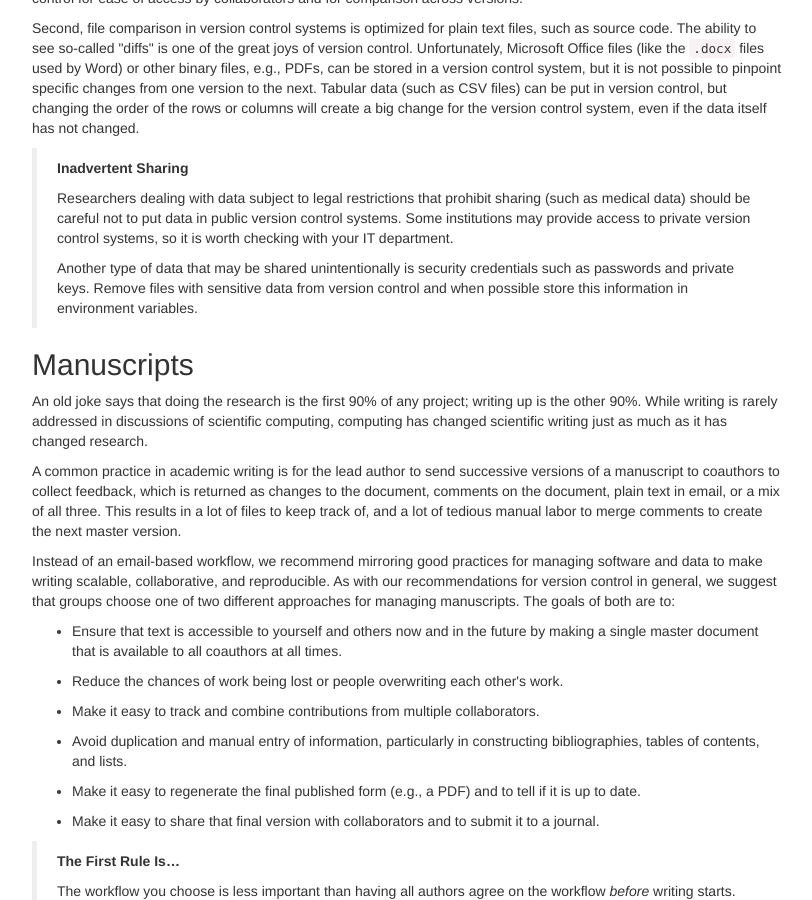
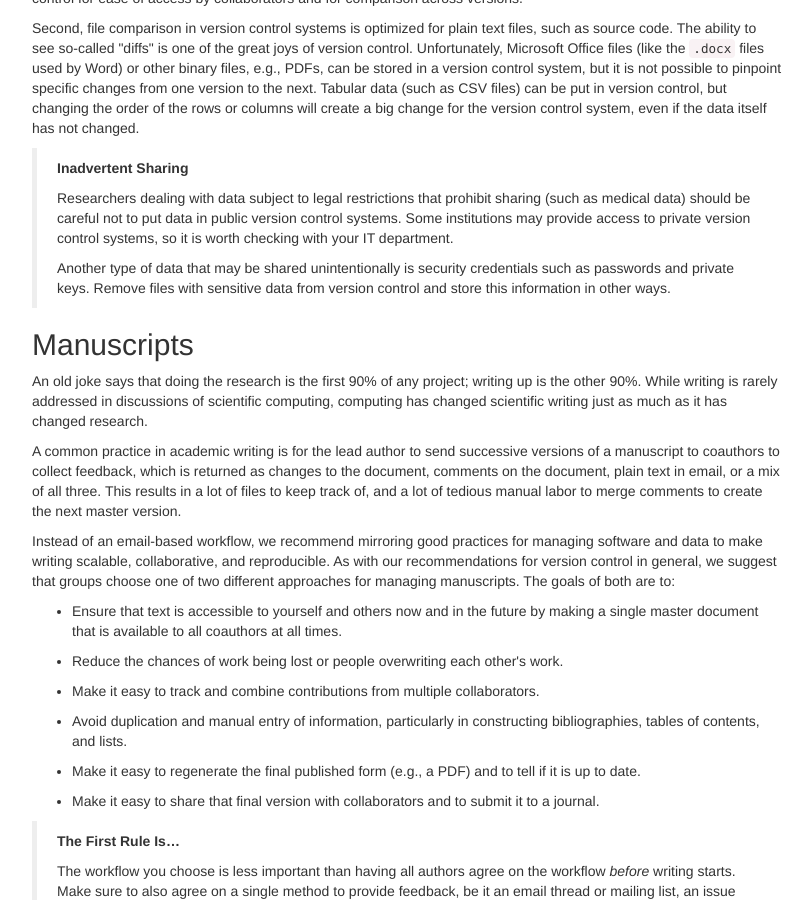
Before and after one commit to swcarpentry/good-enough-practices-in-scientific-computing, a Jekyll site: the page built from index.md, in a window 1280 px wide and 900 px high, scrolled down 9658 px. Shown: the whole window, without its empty margins (233-1045 px from the left). Built offline with Jekyll 4.4.1, drawn with Linux system fonts in a browser that asks for light colours; some of the changed text lies outside the part shown.

Commit message:
Addressing @beroe's comments

```diff
--- a/index.md
+++ b/index.md
@@ -753,8 +753,8 @@ for the version control system, even if the data itself has not changed.
 >
 > Another type of data that may be shared unintentionally is security
 > credentials such as passwords and private keys. Remove files with
-> sensitive data from version control and when possible store this
-> information in environment variables.
+> sensitive data from version control and store this information in
+> other ways.
 
 ## Manuscripts
 
```
Also changed, not shown: other parts of index.md (+1 -1 lines).
